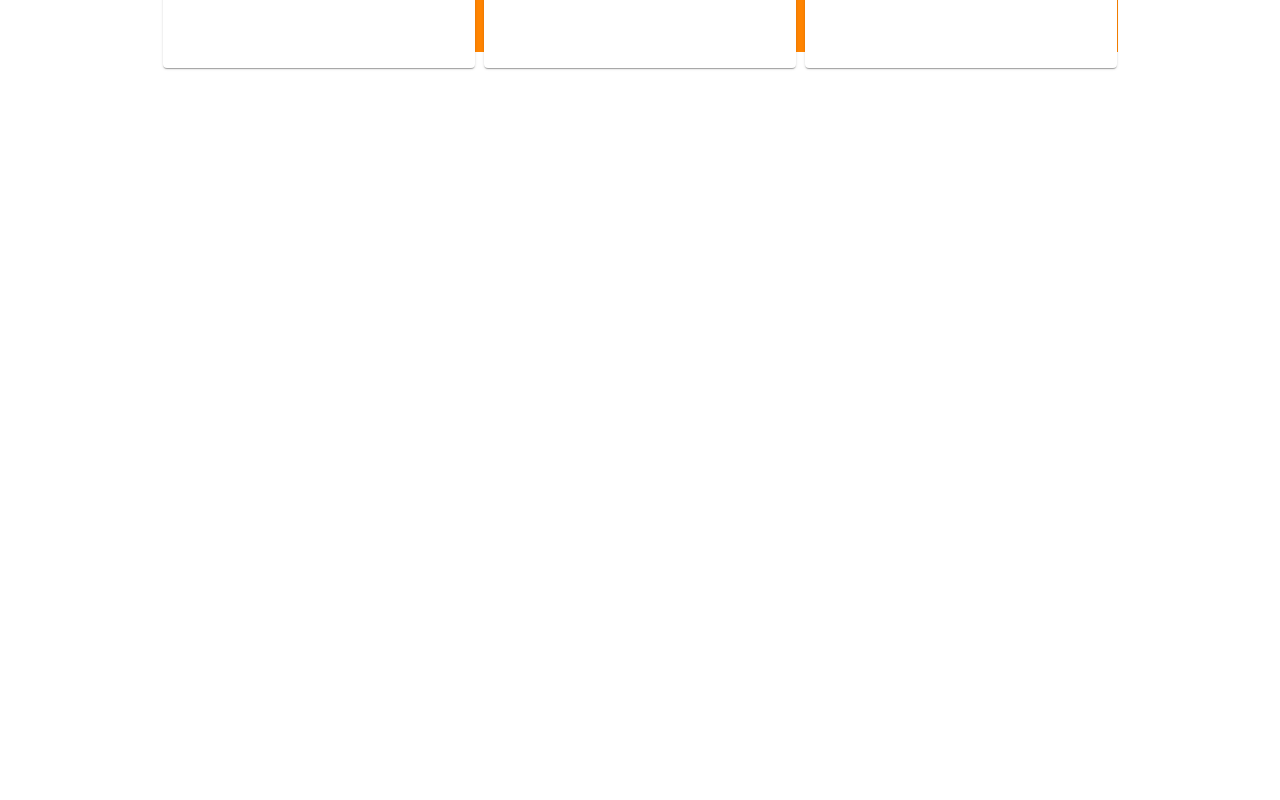
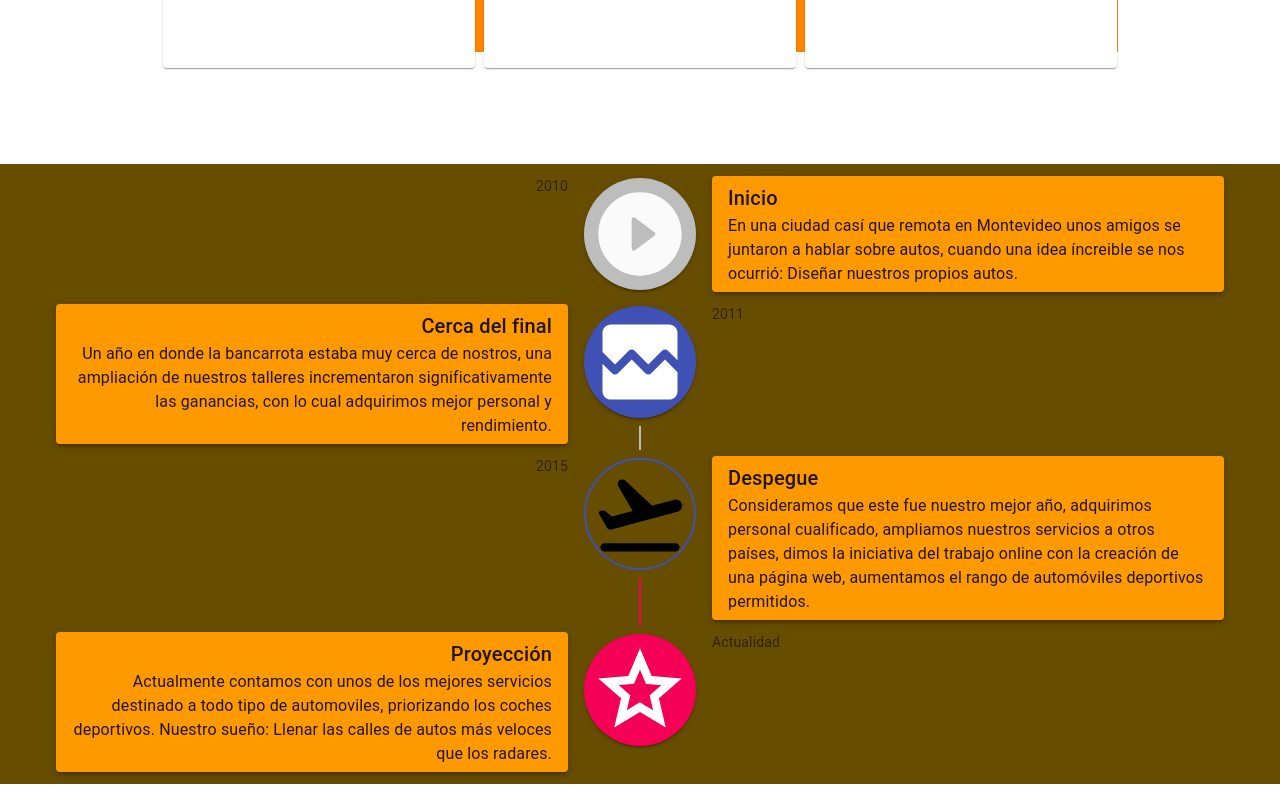
Before and after one commit to Ry-Ferreira/CarsAround-web, a React (Create React App) app in the folder new-app/: page / in a window 1280 px wide. Shown: the part 1232-2032 px from the top of the page. Before the commit the page ends 1396 px from the top, so only its background shows below. Built offline with nearby package versions, Linux system fonts and the light colour scheme.

Commit message:
About-end

```diff
--- a/new-app/package.json
+++ b/new-app/package.json
@@ -5,6 +5,7 @@
   "dependencies": {
     "@material-ui/core": "^4.11.0",
     "@material-ui/icons": "^4.9.1",
+    "@material-ui/lab": "^4.0.0-alpha.56",
     "@material-ui/styles": "^4.10.0",
     "@testing-library/jest-dom": "^5.11.5",
     "@testing-library/react": "^11.1.1",
--- a/new-app/src/App.js
+++ b/new-app/src/App.js
@@ -4,6 +4,7 @@ import Box from '@material-ui/core/Box';
 import Navbar from './Components/sub-components/Navbar';
 import Home from './Components/Home';
 import Services from './Components/Services';
+import About from './Components/About';
 
 function App() {
   return (
@@ -12,6 +13,7 @@ function App() {
         <Navbar />
         <Home />
         <Services />
+        <About />
       </Box>
     </div>
   );
--- /dev/null
+++ b/new-app/src/Components/About.js
@@ -0,0 +1,135 @@
+import React from 'react';
+
+
+//Imports MUI
+import { makeStyles } from '@material-ui/core/styles';
+import Container from '@material-ui/core/Container';
+import Timeline from '@material-ui/lab/Timeline';
+import TimelineItem from '@material-ui/lab/TimelineItem';
+import TimelineSeparator from '@material-ui/lab/TimelineSeparator';
+import TimelineConnector from '@material-ui/lab/TimelineConnector';
+import TimelineContent from '@material-ui/lab/TimelineContent';
+import TimelineOppositeContent from '@material-ui/lab/TimelineOppositeContent';
+import TimelineDot from '@material-ui/lab/TimelineDot';
+import Paper from '@material-ui/core/Paper';
+import Typography from '@material-ui/core/Typography';
+import PlayCircleFilledWhiteRoundedIcon from '@material-ui/icons/PlayCircleFilledWhiteRounded';
+import BrokenImageRoundedIcon from '@material-ui/icons/BrokenImageRounded';
+import FlightTakeoffRoundedIcon from '@material-ui/icons/FlightTakeoffRounded';
+import GradeOutlinedIcon from '@material-ui/icons/GradeOutlined';
+
+
+const useStyles = makeStyles((theme) => ({
+    paper: {
+      padding: '6px 16px',
+      background: "#ff9900"
+    },
+    secondaryTail: {
+      backgroundColor: theme.palette.secondary.main,
+    },
+    aboutContainer: {
+        backgroundColor: "#664d00"
+    }
+}));
+
+const About = () => {
+
+    const classes = useStyles();
+
+    return (
+        <Container className={classes.aboutContainer}>
+            <Timeline align="alternate">
+                <TimelineItem>
+                    <TimelineOppositeContent>
+                        <Typography variant="body2" color="textSecondary">
+                            2010
+                        </Typography>
+                    </TimelineOppositeContent>
+                    <TimelineSeparator>
+                        <TimelineDot>
+                            <PlayCircleFilledWhiteRoundedIcon style={{ fontSize: 100 }} />
+                        </TimelineDot>
+                        <TimelineConnector />
+                    </TimelineSeparator>
+                    <TimelineContent>
+                        <Paper elevation={3} className={classes.paper}>
+                            <Typography variant="h6" component="h1">
+                                Inicio
+                            </Typography>
+                            <Typography>En una ciudad casí que remota en Montevideo unos amigos se juntaron a hablar sobre autos, cuando una idea íncreible se nos ocurrió: Diseñar nuestros propios autos.
+                            </Typography>
+                        </Paper>
+                    </TimelineContent>
+                </TimelineItem>
+                <TimelineItem>
+                    <TimelineOppositeContent>
+                        <Typography variant="body2" color="textSecondary">
+                            2011
+                        </Typography>
+                    </TimelineOppositeContent>
+                    <TimelineSeparator>
+                        <TimelineDot color="primary">
+                            <BrokenImageRoundedIcon style={{ fontSize: 100 }} />
+                        </TimelineDot>
+                        <TimelineConnector style={{ fontSize: 100 }} />
+                    </TimelineSeparator>
+                    <TimelineContent>
+                        <Paper elevation={3} className={classes.paper}>
+                            <Typography variant="h6" component="h1">
+                                Cerca del final
+                            </Typography>
+                            <Typography>Un año en donde la bancarrota estaba muy cerca de nostros, una ampliación de nuestros talleres incrementaron significativamente las ganancias, con lo cual adquirimos mejor personal y rendimiento.</Typography>
+                        </Paper>
+                    </TimelineContent>
+                </TimelineItem>
+                <TimelineItem>
+                    <TimelineOppositeContent>
+                        <Typography variant="body2" color="textSecondary">
+                            2015
+                        </Typography>
+                    </TimelineOppositeContent>
+                    <TimelineSeparator>
+                        <TimelineDot color="primary" variant="outlined">
+                            <FlightTakeoffRoundedIcon style={{ fontSize: 100 }}/>
+                        </TimelineDot>
+                        <TimelineConnector className={classes.secondaryTail} />
+                    </TimelineSeparator>
+                    <TimelineContent>
+                        <Paper elevation={3} className={classes.paper}>
+                            <Typography variant="h6" component="h1">
+                                Despegue
+                            </Typography>
+                            <Typography>
+                                Consideramos que este fue nuestro mejor año, adquirimos personal cualificado, ampliamos nuestros servicios a otros países, dimos la iniciativa del trabajo online con la creación de una página web, aumentamos el rango de automóviles deportivos permitidos.
+                            </Typography>
+                        </Paper>
+                    </TimelineContent>
+                </TimelineItem>
+                <TimelineItem>
+                    <TimelineOppositeContent>
+                        <Typography variant="body2" color="textSecondary">
+                            Actualidad
+                        </Typography>
+                    </TimelineOppositeContent>
+                    <TimelineSeparator>
+                        <TimelineDot color="secondary">
+                            <GradeOutlinedIcon style={{ fontSize: 100 }}/>
+                        </TimelineDot>
+                    </TimelineSeparator>
+                    <TimelineContent>
+                        <Paper elevation={3} className={classes.paper}>
+                            <Typography variant="h6" component="h1">
+                                Proyección
+                            </Typography>
+                            <Typography>
+                                Actualmente contamos con unos de los mejores servicios destinado a todo tipo de automoviles, priorizando los coches deportivos. Nuestro sueño: Llenar las calles de autos más veloces que los radares.
+                            </Typography>
+                        </Paper>
+                    </TimelineContent>
+                </TimelineItem>
+            </Timeline>
+        </Container>
+    )
+};
+
+export default About;
```
Also changed, not shown: 1 other file (tests, documents, lock files or other folders).
